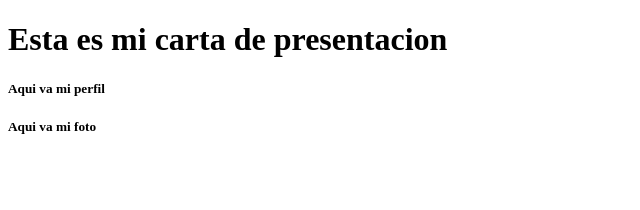
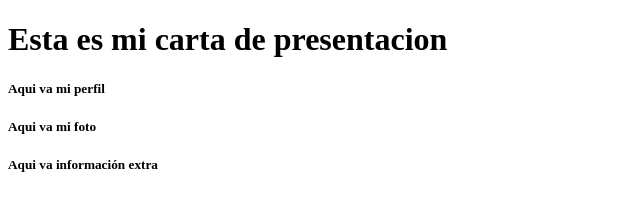
Before and after one commit to fernacarls/ejemplo_git, a plain HTML site: page index.html in a window 1280 px wide. Shown: the whole page, without its empty margins (0-640 px from the left). Drawn offline with Linux system fonts and the light colour scheme.

Commit message:
segunda versión

```diff
--- a/index.html
+++ b/index.html
@@ -11,5 +11,8 @@
         <div>
             <h5>Aqui va mi foto</h5>
         </div>
+        <div>
+            <h5>Aqui va información extra</h5>
+        </div>
     </body>
 </html>
```
